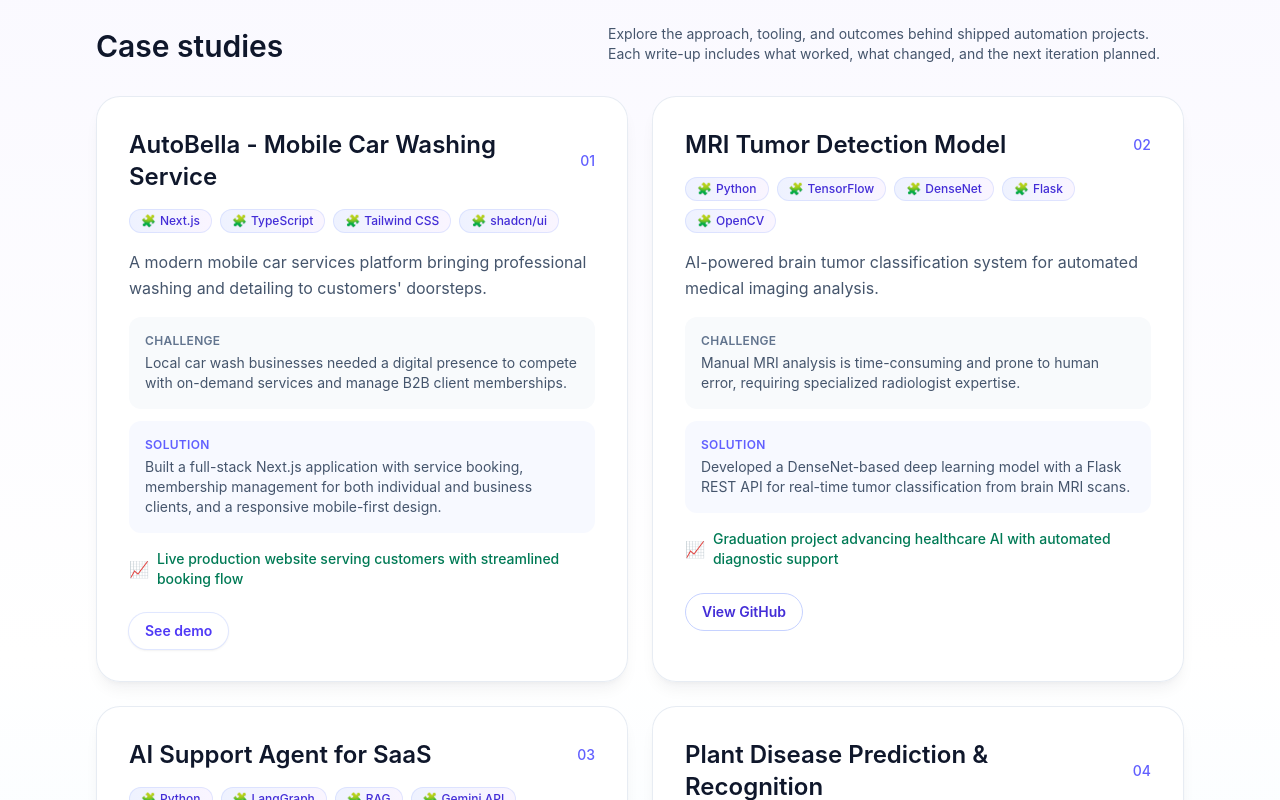
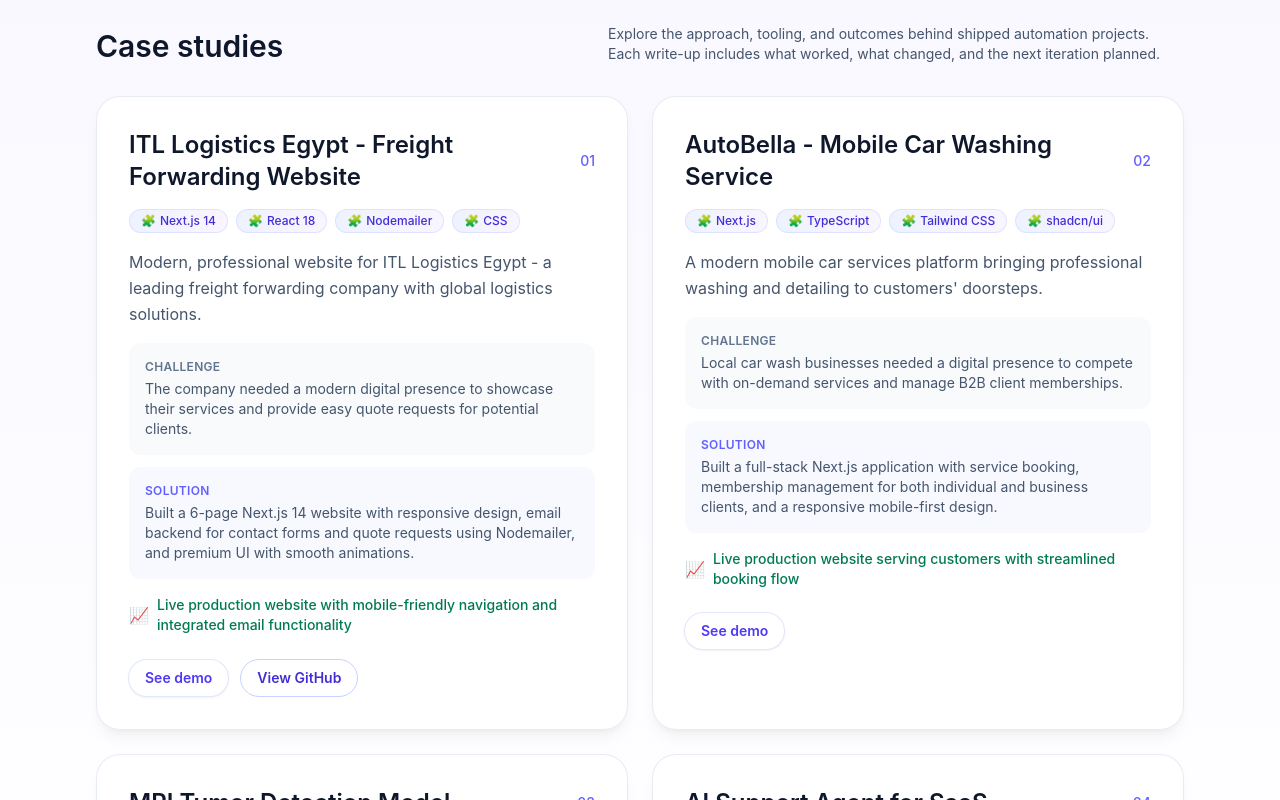
Before and after one commit to moniem2020/Portfolio, a Next.js app: page /projects in a window 1280 px wide. Shown: the part 700-1500 px from the top of the page. Built offline with nearby package versions, Linux system fonts and the light colour scheme.

Commit message:
Add ITL Logistics Egypt project to portfolio

```diff
--- a/data/projects.ts
+++ b/data/projects.ts
@@ -10,6 +10,19 @@
 }
 
 export const projects: Project[] = [
+  {
+    title: "ITL Logistics Egypt - Freight Forwarding Website",
+    description:
+      "Modern, professional website for ITL Logistics Egypt - a leading freight forwarding company with global logistics solutions.",
+    challenge:
+      "The company needed a modern digital presence to showcase their services and provide easy quote requests for potential clients.",
+    solution:
+      "Built a 6-page Next.js 14 website with responsive design, email backend for contact forms and quote requests using Nodemailer, and premium UI with smooth animations.",
+    impact: "Live production website with mobile-friendly navigation and integrated email functionality",
+    techStack: ["Next.js 14", "React 18", "Nodemailer", "CSS"],
+    demo: "https://itlogistic.net",
+    github: "https://github.com/moniem2020/ITL-Logistics-Website",
+  },
   {
     title: "AutoBella - Mobile Car Washing Service",
     description:
```
